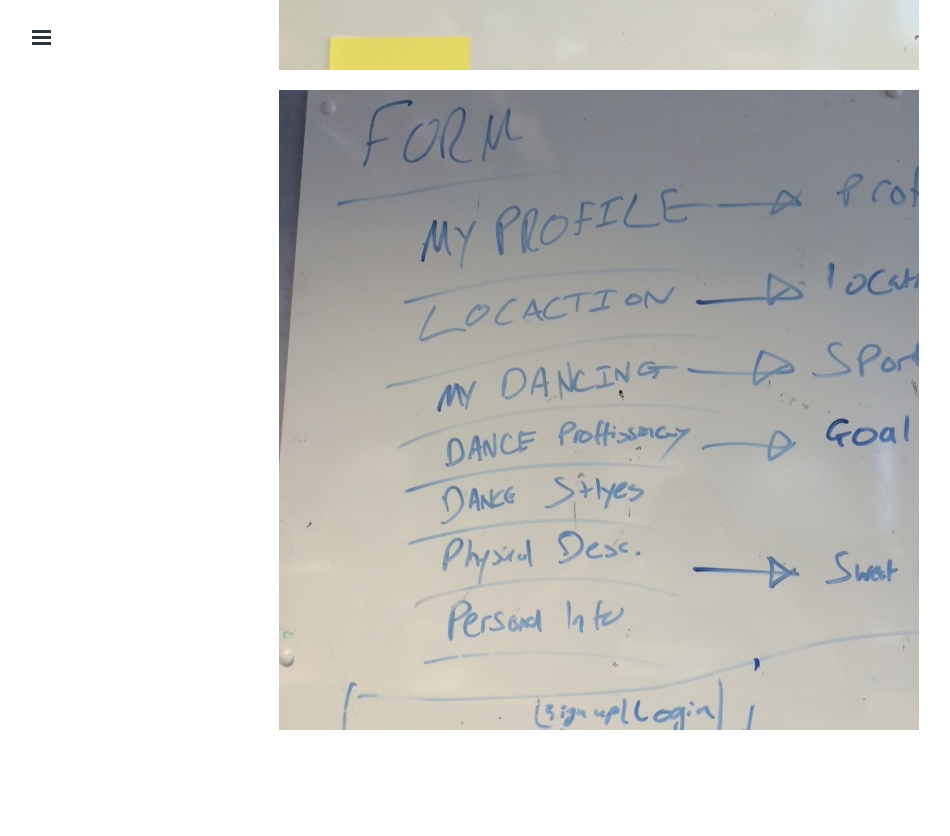
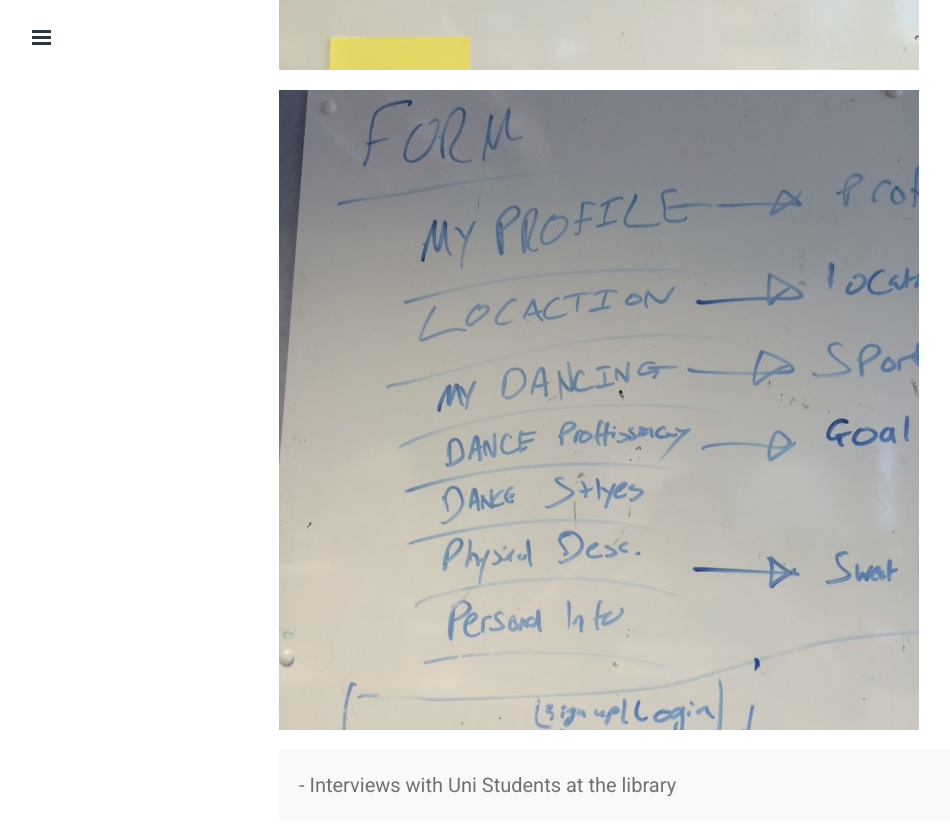
Before and after one commit to CodeTheCity/sportl-landing, a Jekyll site: the page built from research.md, in a window 1280 px wide and 900 px high, scrolled down 2742 px. Shown: the top 836 px of the window, without its empty margins (1-951 px from the left). Built offline with Jekyll 4.4.1, drawn with Linux system fonts in a browser that asks for light colours; nearby versions of some CDN libraries; Markdown is read by kramdown in place of the engine named in the settings; before the commit the page ends 3552 px from its top, so only the background shows below that.

Commit message:
added research

```diff
--- a/research.md
+++ b/research.md
@@ -18,3 +18,7 @@ title: Research
 <div class="image-responsive">
     <img src="{{ site.baseurl }}public/img/11.jpg" />
 </div>
+
+<p class="message">
+	- Interviews with Uni Students at the library
+</p>
```
